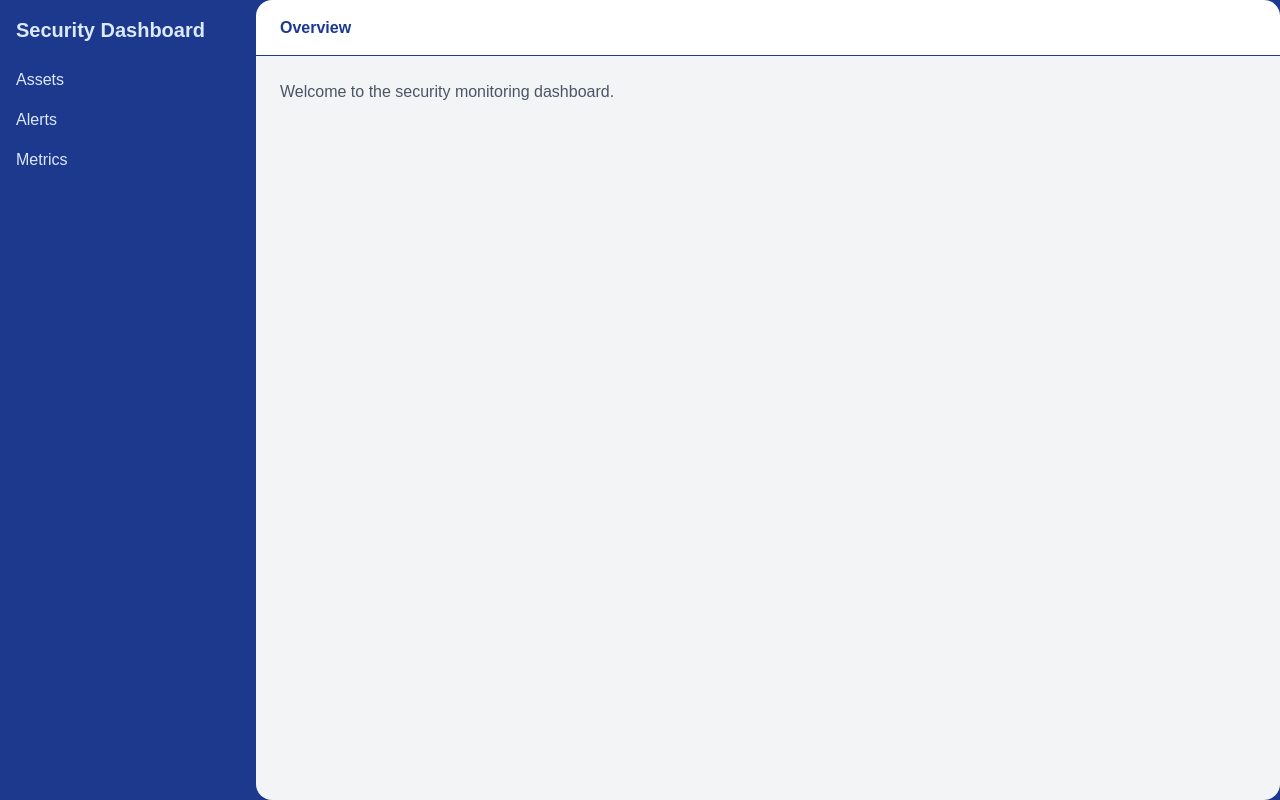
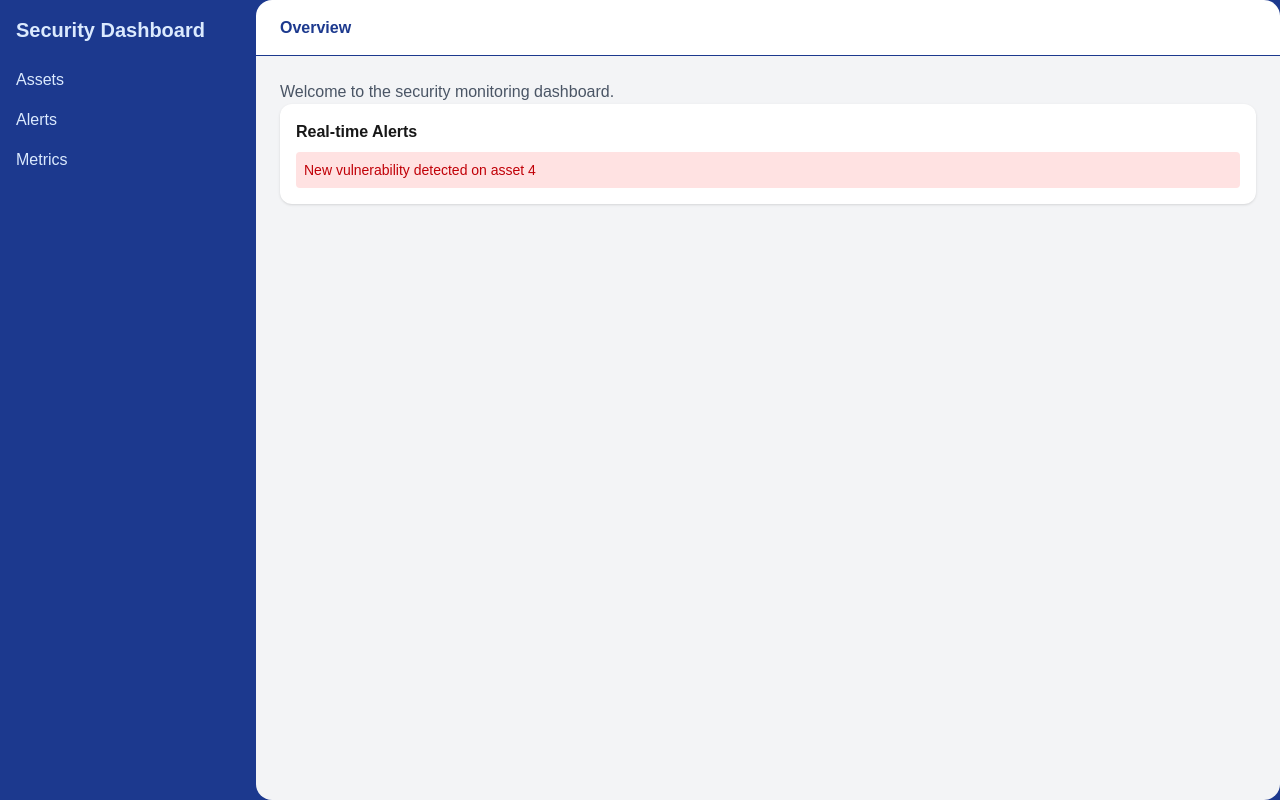
Before and after one commit to anhphi1125/nextjs-security-dashboard, a Next.js app: page /dashboard in a window 1280 px wide. Built offline with nearby package versions, Linux system fonts and the light colour scheme.

Commit message:
simulate real-time alerts with setInterval

```diff
--- a/app/dashboard/page.tsx
+++ b/app/dashboard/page.tsx
@@ -1,7 +1,11 @@
+import RealTimeAlerts from "@/components/RealTimeAlerts";
+
 export default function DashboardPage(){
     return (
         <div>
             <p className="text-gray-600">Welcome to the security monitoring dashboard.</p>
+
+            <RealTimeAlerts/>
         </div>
     );
 }
--- /dev/null
+++ b/components/RealTimeAlerts.tsx
@@ -0,0 +1,45 @@
+'use client';
+
+import { useEffect, useState } from "react";
+
+type Alert = {
+    id: number;
+    message: string;
+};
+
+export default function RealTimeAlerts() {
+    const [alerts, setAlerts] = useState<Alert[]>([]);
+
+    useEffect(() => {
+        const interval = setInterval(() => {
+            const newAlert: Alert = {
+                id: Date.now(),
+                message: `New vulnerability detected on asset ${Math.floor(Math.random() * 10)}`,
+            };
+
+            setAlerts((prev) => [newAlert, ...prev]);
+        }, 5000);
+
+        return () => clearInterval(interval);
+    }, []);
+
+    return (
+        <div className="bg-white p-4 rounded-xl shadow">
+            <h2 className="font-bold mb-2">Real-time Alerts</h2>
+
+            <ul className="space-y-2">
+                {alerts.length === 0 && (
+                    <p className="text-gray-500 text-sm">No alerts yet</p>
+                )}
+
+                {alerts.map((alert) => (
+                    <li
+                    key={alert.id}
+                    className="text-sm bg-red-100 text-red-700 p-2 rounded">
+                        {alert.message}
+                    </li>
+                ))}
+            </ul>
+        </div>
+    );
+}
```
